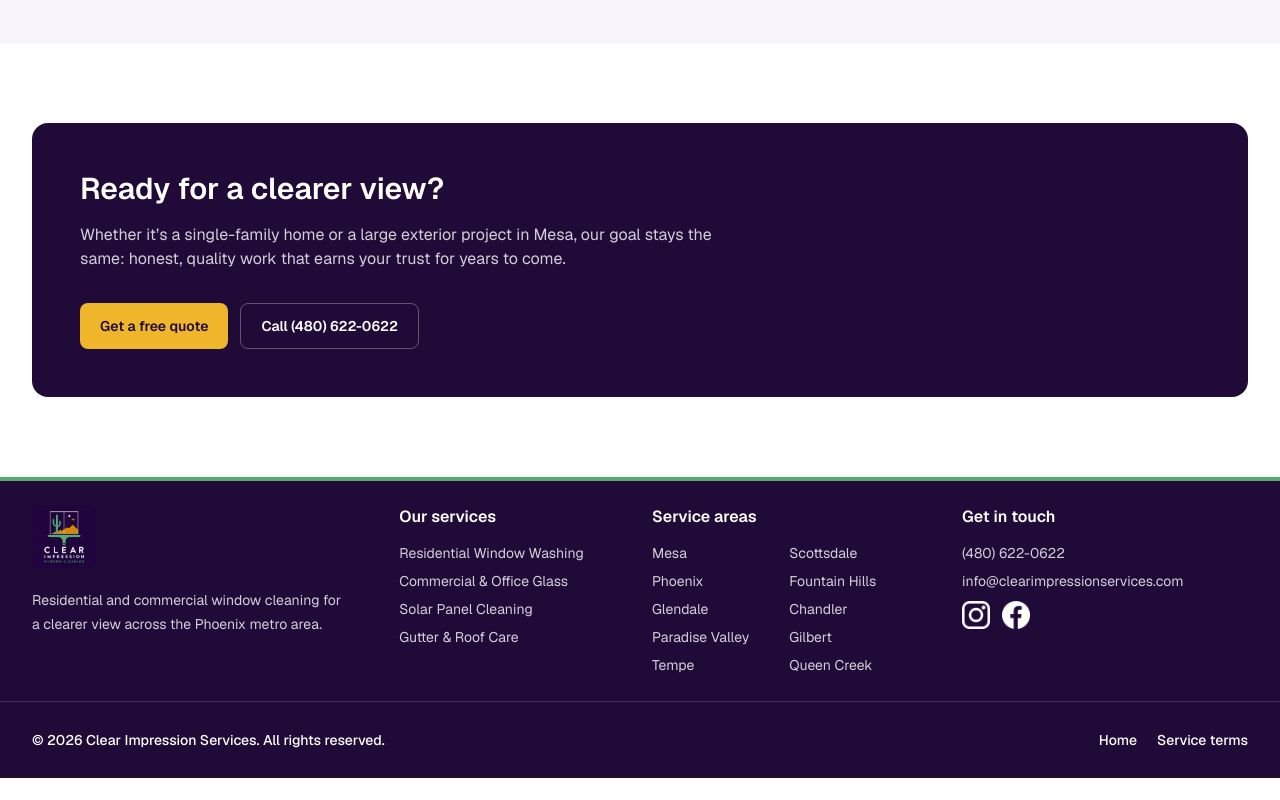
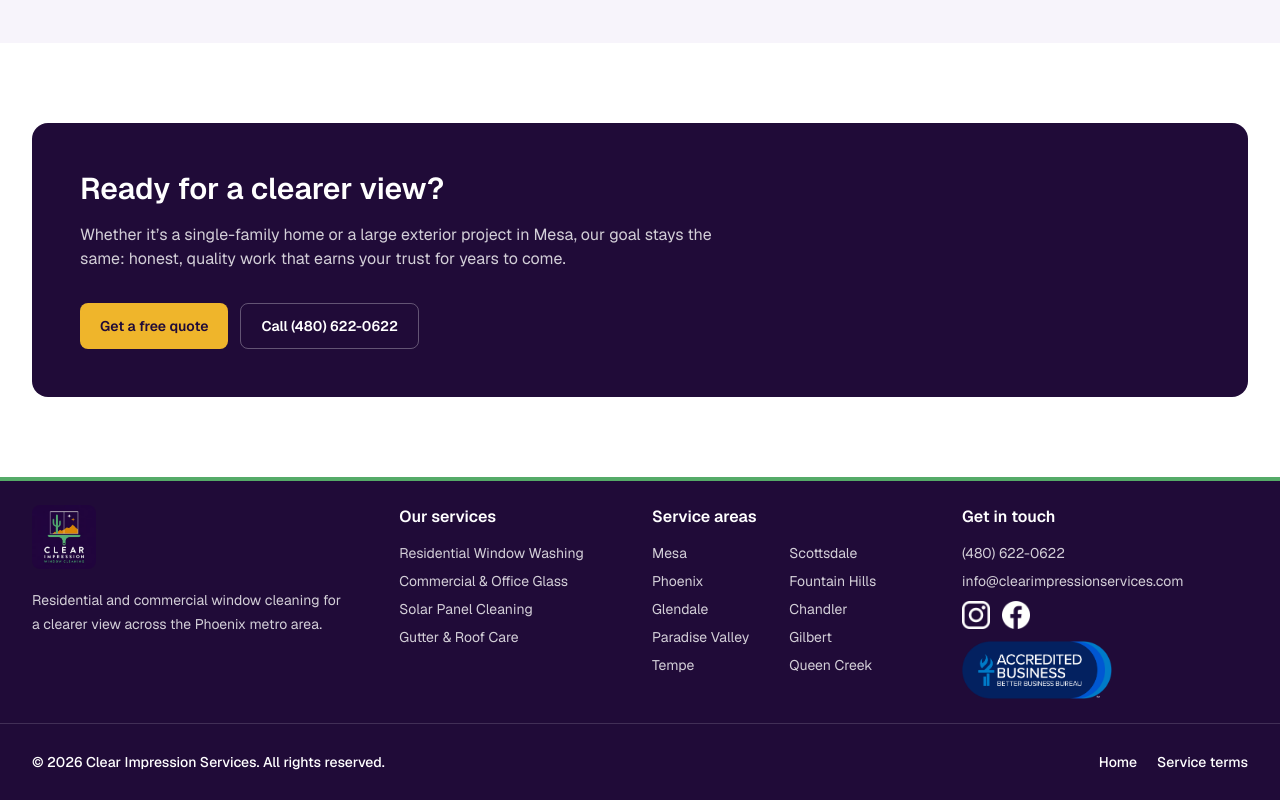
Before and after one commit to Clear-Impression/ci-frontend, a Next.js app: page /faq in a window 1280 px wide. Shown: the part 650-1450 px from the top of the page. Before the commit the page ends 1428 px from the top, so only its background shows below. Built offline with nearby package versions, Linux system fonts and the light colour scheme; no server answers.

Commit message:
add BBB accrediation

```diff
--- a/components/layout/Footer.tsx
+++ b/components/layout/Footer.tsx
@@ -110,6 +110,19 @@ export default async function Footer() {
                 </a>
               </p>
             </div>
+            <p className='mt-3'>
+              <a
+                  href={company.bbbHref}
+                  className={`wrap-break-word ${linkStyle}`}
+                  target='_blank'>
+                  <Image
+                    src='/icons/bbbAccredited.png'
+                    alt='BBB accrediation link'
+                    width={150}
+                    height={150}
+                    />
+              </a>
+            </p>
           </address>
         </div>
       </div>
--- a/data/company.ts
+++ b/data/company.ts
@@ -9,6 +9,7 @@ export const company = {
   emailHref: 'mailto:info@clearimpressionservices.com',
   instagramHref: 'https://www.instagram.com/clearimpressionwindowcleaning/',
   facebookHref: 'https://www.facebook.com/profile.php?id=61590409861022',
+  bbbHref: 'https://www.bbb.org/us/az/mesa/profile/window-cleaning/clear-impression-llc-1126-1000184565',
   website: 'https://clearimpressionservices.com/',
   logo: '/logos/logo.png',
   // Wide version of the logo for the header bar.
```
Also changed, not shown: public/icons/bbbAccredited.png (added).
